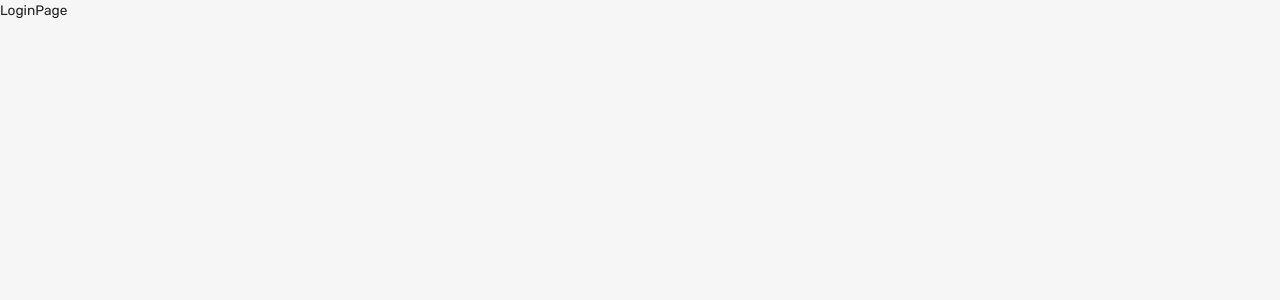
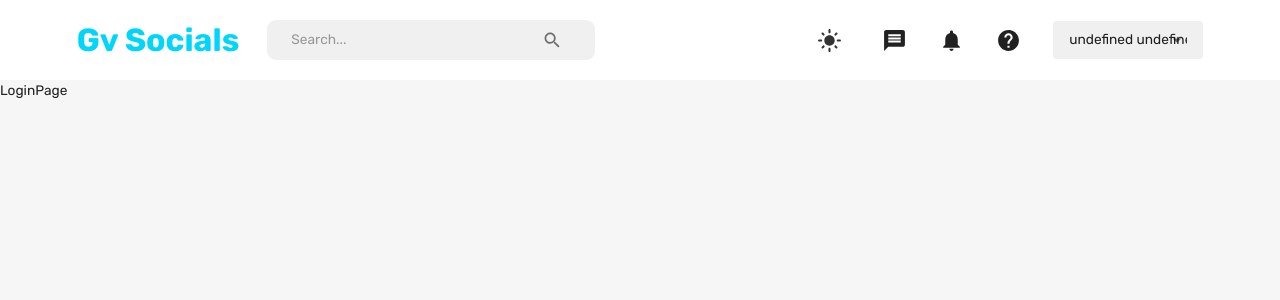
Before and after one commit to NanorIsrael/gv-socials-client, a React (Vite) app: page / in a window 1280 px wide. Shown: the top 300 px of the page. Built offline with nearby package versions, Linux system fonts and the light colour scheme.

Commit message:
Add navbar

```diff
--- a/src/App.tsx
+++ b/src/App.tsx
@@ -8,6 +8,7 @@
 import { themeSettings } from './theme';
 import { useSelector } from 'react-redux';
 import { iState } from './state';
+import Navbar from './scenes/navbar';
 
 
 function App() {
@@ -20,6 +21,7 @@
         <BrowserRouter>
         <ThemeProvider theme={theme}>
           <CssBaseline/>
+          <Navbar/>
           <Routes>
             <Route path='/' element={<LoginPage/>}/>
             <Route path='/home' element={<HomePage/>}/>
--- a/src/scenes/navbar/index.tsx
+++ b/src/scenes/navbar/index.tsx
@@ -1,4 +1,181 @@
+import { useState } from "react";
+import {
+	Box, IconButton, Typography,
+	InputBase, Select, MenuItem, FormControl,
+	useTheme, useMediaQuery
+} from "@mui/material";
+import {
+	Search, Message, DarkMode,
+	LightMode, Notifications, Help,
+	Menu, Close
+} from "@mui/icons-material";
+import { useDispatch, useSelector } from 'react-redux'
+import { setMode, setLogout } from "../../state"
+
+import { iState } from "../../state"
+import { useNavigate } from "react-router-dom";
+import FlexBetween from "../../components/FlexBetween";
+
 const Navbar = () => {
-	return <div>Navbar</div>
+	const [isMobileMenuToggled, setIsMobileMenuToggled] = useState(false)
+	const dispatch = useDispatch()
+	const navigate = useNavigate()
+	const isNonMobileScreens = useMediaQuery("(min-width: 1000px)")
+	const user = useSelector((state: iState) => state.user)
+
+	const theme = useTheme()
+
+	const neutralLight = theme.palette.neutral.light
+	const dark = theme.palette.neutral.dark
+	const background = theme.palette.background.default
+	const primaryLight = theme.palette.primary.light
+	const alt = theme.palette.background.alt
+
+	const fullName = `${user?.firstName} ${user?.lastName}`
+	return (
+	<FlexBetween padding={'1rem 6%'} bgcolor={alt}>
+		<FlexBetween gap={'1.75rem'}>
+			<Typography
+			fontWeight={"bold"}
+			fontSize={"clamp(1rem, 2rem, 2.25rem)"}
+			color={"primary"}
+			onClick={() => navigate('/home')}
+			sx={{
+				"&:hover": {
+					color: primaryLight,
+					cursor: "pointer"
+				}
+			}}
+			>
+				Gv Socials
+			</Typography>
+		{
+			isNonMobileScreens && (
+				<FlexBetween
+				bgcolor={neutralLight}
+				borderRadius={"9px"}
+				gap="3rem"
+				padding={"0.1rem 1.5rem"}>
+					<InputBase placeholder="Search..." />
+					<IconButton>
+						<Search />
+					</IconButton>
+				</FlexBetween>
+			)
+		}
+		</FlexBetween>
+		{isNonMobileScreens ?
+			(
+			<FlexBetween gap={"2rem"}>
+				<IconButton onClick={() => dispatch(setMode())} sx={{ fontSize: "25px" }}>
+				{theme.palette.mode === "dark" ? (
+					<DarkMode sx={{ fontSize: "25px"}} />
+				) : (
+					<LightMode sx={{ color: dark, fontSize: "25px"}} />
+				)}
+			</IconButton>
+			<Message sx={{ fontSize: "25px" }}/>
+				<Notifications sx={{ fontSize: "25px"}}/>
+				<Help sx={{ fontSize: "25px"}} />
+				<FormControl variant={"standard"}>
+					<Select value={fullName}
+					sx={{
+						bgcolor: neutralLight,
+						width: "150px",
+						borderRadius: "0.25rem",
+						p: "0.25rem 1rem",
+						"& .MuiSvgIcon-root": {
+							pr: "0.25rem",
+							width: "3rem"
+						},
+						"& .MuiSvgIcon-select:focus": {
+							backgroundColor: neutralLight,
+						},
+					}}
+					input={<InputBase/>}
+					>
+						<MenuItem value={fullName}>
+							<Typography>{fullName}</Typography>
+						</MenuItem>
+						<MenuItem onClick={() => dispatch(setLogout())}>
+							<Typography>Log Out</Typography>
+						</MenuItem>
+					</Select>
+				</FormControl>
+			</FlexBetween>
+			) : (
+				<IconButton onClick={() => setIsMobileMenuToggled(!isMobileMenuToggled)}>
+					<Menu/>
+				</IconButton>
+				// <Message sx={{ fontSize: "25px" }}/>
+			)
+		}
+		{/* MOBILE NAV */}
+		{!isNonMobileScreens && isMobileMenuToggled && (
+			<Box
+				position={"fixed"}
+				right={"0"}
+				bottom={"0"}
+				height={"100%"}
+				zIndex={10}
+				maxWidth={"500px"}
+				minWidth={"300px"}
+				bgcolor={background}
+			>
+				{/* CLOSE ICON */}
+				<Box
+				display={"flex"}
+				justifyContent={"flex-end"}
+				p={"1rem"}
+				>
+					<IconButton
+					onClick={() => setIsMobileMenuToggled(!isMobileMenuToggled)}
+					>
+						<Close/>
+					</IconButton>
+				</Box>
+
+				{/* MENU ITEMS*/}
+				<FlexBetween display={"flex"} flexDirection={"column"} gap={"2rem"}>
+				<IconButton onClick={() => dispatch(setMode())}>
+				{theme.palette.mode === "dark" ? (
+					<DarkMode sx={{ fontSize: "25px"}} />
+				) : (
+					<LightMode sx={{ color: dark, fontSize: "25px"}} />
+				)}
+			</IconButton>
+			<Message sx={{ fontSize: "25px" }}/>
+				<Notifications sx={{ fontSize: "25px"}}/>
+				<Help sx={{ fontSize: "25px"}} />
+				<FormControl variant={"standard"}>
+					<Select value={fullName} sx={{
+						fontSize: "25px",
+						bgcolor: {neutralLight},
+						width: "150px",
+						borderRadius: "0.25rem",
+						p: "0.25rem 1rem",
+						"& .MuiSvgIcon-root": {
+							pr: "2.25rem",
+							width: "3rem"
+						},
+						"& .MuiSvgIcon-select:focus": {
+							backgroundColor: neutralLight,
+						},
+					}}
+					input={<InputBase/>}
+					>
+						<MenuItem value={fullName}>
+							<Typography>{fullName}</Typography>
+						</MenuItem>
+						<MenuItem onClick={() => dispatch(setLogout())}>
+							<Typography>Log Out</Typography>
+						</MenuItem>
+					</Select>
+				</FormControl>
+			</FlexBetween>
+			</Box>
+		)}
+	</FlexBetween>
+	)
 }
 export default Navbar;
--- a/src/theme.ts
+++ b/src/theme.ts
@@ -31,9 +31,18 @@
 	},
   };
 
+  export interface Theme {
+	palette: {
+		mode: PaletteMode,
+		primary: {},
+		neutral: {}
+		background: {}
+	  },
+	  typography:{}
+
+  }
   // mui theme settings
-  export const themeSettings = (mode: PaletteMode) => {
-	return {
+  export const themeSettings = (mode: PaletteMode): Theme => ({
 	  palette: {
 		mode: mode,
 		...(mode === "dark"
@@ -104,5 +113,4 @@
 		  fontSize: 14,
 		},
 	  },
-	};
-  };
+	});
```
